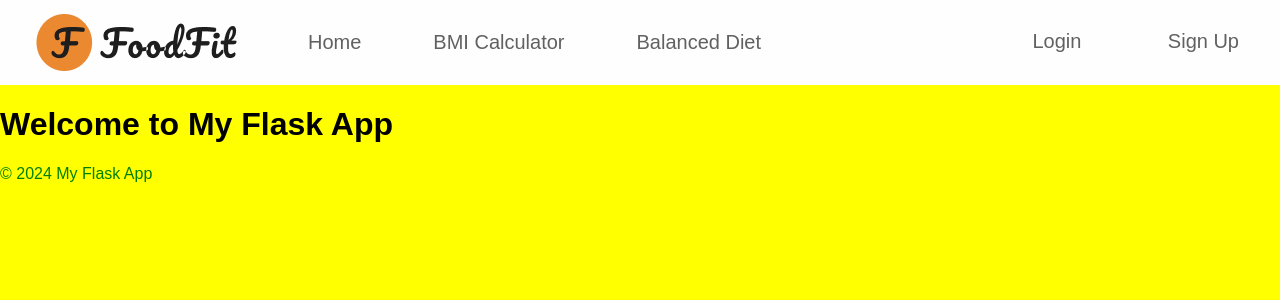
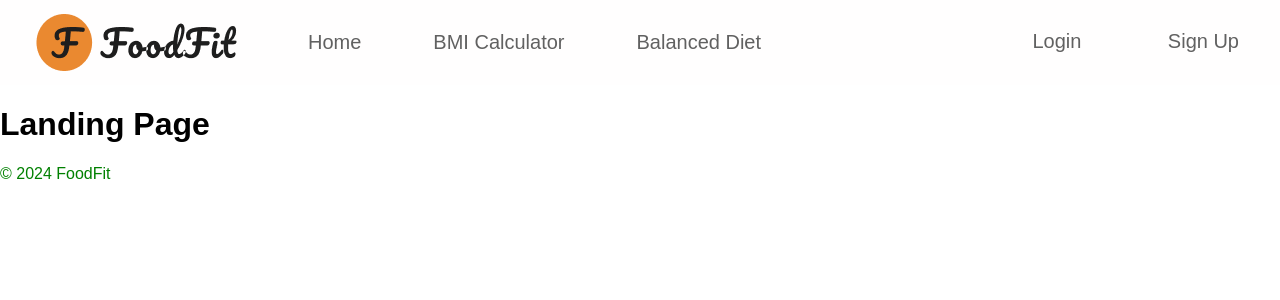
Before and after one commit to Kaustubh01/Diet-Planner, a Flask app: template templates/base.html in a window 1280 px wide. Shown: the top 300 px of the page. Run offline with Flask 3, Linux system fonts and the light colour scheme; the template is opened without the code that fills it, so the values that code supplies are empty.

Commit message:
eda done

```diff
--- a/blueprints/login_signup.py
+++ b/blueprints/login_signup.py
@@ -28,6 +28,6 @@ def signup():
 
     insert_user(name, mobile, email, password)
 
-    redirect(url_for('dashboard'))
+    redirect(url_for('dashboard.dashboard'))
 
     return render_template('signup.html')
--- a/database/database.py
+++ b/database/database.py
@@ -4,7 +4,7 @@ from flask import current_app, g
 def get_db():
     if 'db' not in g:
         # Replace 'your_connection_string' with your MongoDB Atlas connection string
-        client = MongoClient('mongodb+srv://kaustubhmayekar02:SpAuHfWTuPc35LF0@cluster0.nyt4h5y.mongodb.net/?retryWrites=true&w=majority')
+        client = MongoClient('mongodb+srv://admin:pJAehpe7HyaN7klL@cluster0.r4svnil.mongodb.net/?retryWrites=true&w=majority')
         g.db = client['diet']
 
     return g.db
--- a/static/styles/base.css
+++ b/static/styles/base.css
@@ -1,3 +1,3 @@
 body{
-    background-color: yellow;
+
 }
--- a/templates/base.html
+++ b/templates/base.html
@@ -15,7 +15,7 @@
     {% include 'nav.html' %}
 
     <header>
-        <h1>{% block header %}Welcome to My Flask App{% endblock %}</h1>
+        <h1>{% block header %} Landing Page {% endblock %}</h1>
     </header>
 
     <main>
@@ -23,7 +23,7 @@
     </main>
 
     <footer>
-        <p>&copy; 2024 My Flask App</p>
+        <p>&copy; 2024 FoodFit</p>
     </footer>
 </body>
 </html>
--- a/templates/index.html
+++ b/templates/index.html
@@ -1,7 +1,7 @@
 {% extends 'base.html' %}
 
-{% block header %}Hello, Flask!{% endblock %}
+{% block header %}Landing Page{% endblock %}
 
 {% block content %}
-    <p>This is the homepage of my Flask app.</p>
+    <img src="" alt="landing img">
 {% endblock %}
```
Also changed, not shown: 1 other file.
